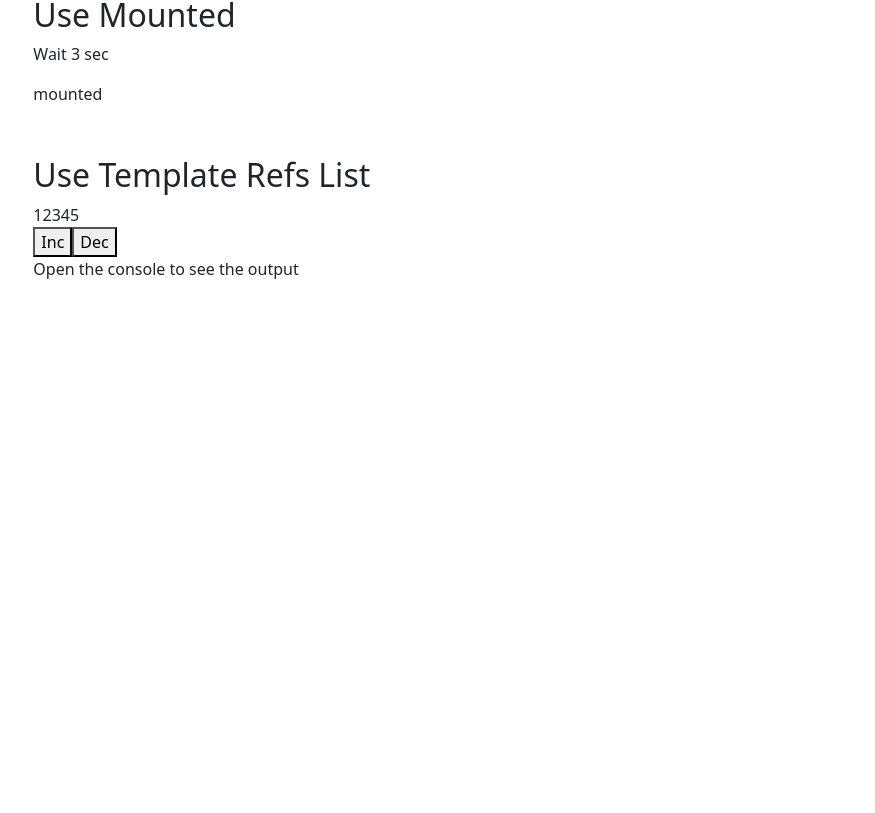
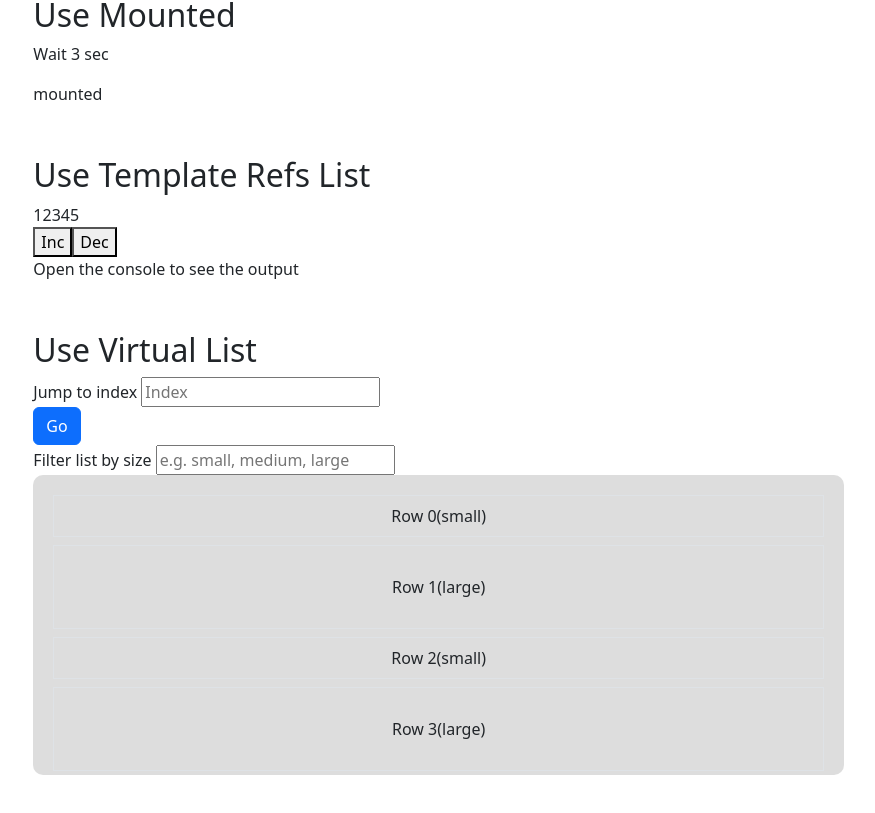
Before and after one commit to UlakhovichKate/vueUse, a Vue app: page /components in a window 1280 px wide. Shown: the part 1080-1893 px from the top of the page, without its empty margins (404-1279 px from the left). Before the commit the page ends 1427 px from the top, so only its background shows below. Built offline with nearby package versions, Linux system fonts and the light colour scheme.

Commit message:
UseVirtualList.vue

```diff
--- a/src/components/ListComponents.vue
+++ b/src/components/ListComponents.vue
@@ -6,6 +6,7 @@
   <use-current-element/>
   <use-mounted/>
   <use-template-refs-list/>
+  <use-virtual-list/>
 </template>
 
 <script setup>
@@ -16,6 +17,8 @@ import UnrefElement from "../vueUseComponents/UnrefElement.vue";
 import UseCurrentElement from "../vueUseComponents/UseCurrentElement.vue";
 import UseMounted from "../vueUseComponents/UseMounted.vue";
 import UseTemplateRefsList from "../vueUseComponents/UseTemplateRefsList.vue";
+import UseVirtualList from "../vueUseComponents/UseVirtualList.vue";
+
 
 </script>
 
--- /dev/null
+++ b/src/vueUseComponents/UseVirtualList.vue
@@ -0,0 +1,77 @@
+<script setup lang="ts">
+import type { Ref } from 'vue'
+import { computed, ref } from 'vue'
+import { useVirtualList } from '@vueuse/core'
+
+const index: Ref = ref()
+const search = ref('')
+
+const allItems = Array.from(Array(99999).keys())
+    .map(i => ({
+      height: i % 2 === 0 ? 42 : 84,
+      size: i % 2 === 0 ? 'small' : 'large',
+    }))
+
+const filteredItems = computed(() => {
+  return allItems.filter(i => i.size.startsWith(search.value.toLowerCase()))
+})
+
+const { list, containerProps, wrapperProps, scrollTo } = useVirtualList(
+    filteredItems,
+    {
+      itemHeight: i => (filteredItems.value[i].height + 8),
+      overscan: 10,
+    },
+)
+function handleScrollTo() {
+  scrollTo(index.value)
+}
+</script>
+
+<template>
+  <h2>Use Virtual List</h2>
+  <div>
+    <div>
+      <div class="inline-block mr-4">
+        Jump to index
+        <input v-model="index" placeholder="Index" type="number">
+      </div>
+      <button class="btn btn-primary" type="button" @click="handleScrollTo">
+        Go
+      </button>
+    </div>
+    <div>
+      <div class="inline-block mr-4">
+        Filter list by size
+        <input v-model="search" placeholder="e.g. small, medium, large" type="search">
+      </div>
+    </div>
+    <div v-bind="containerProps" class="container">
+      <div v-bind="wrapperProps">
+        <div
+            v-for="{ index, data } in list"
+            :key="index"
+            class="border border-$c-divider mb-2"
+            :style="{
+            height: `${data.height}px`,
+            display: 'flex',
+            justifyContent: 'center',
+            alignItems: 'center',
+          }"
+        >
+          Row {{ index }} <span opacity="70" m="l-1">({{ data.size }})</span>
+        </div>
+      </div>
+    </div>
+  </div>
+</template>
+
+<style scoped>
+.container {
+  height: 300px;
+  padding: 20px;
+  overflow: auto;
+  background-color: #ddd;
+  border-radius: 10px;
+}
+</style>
```
